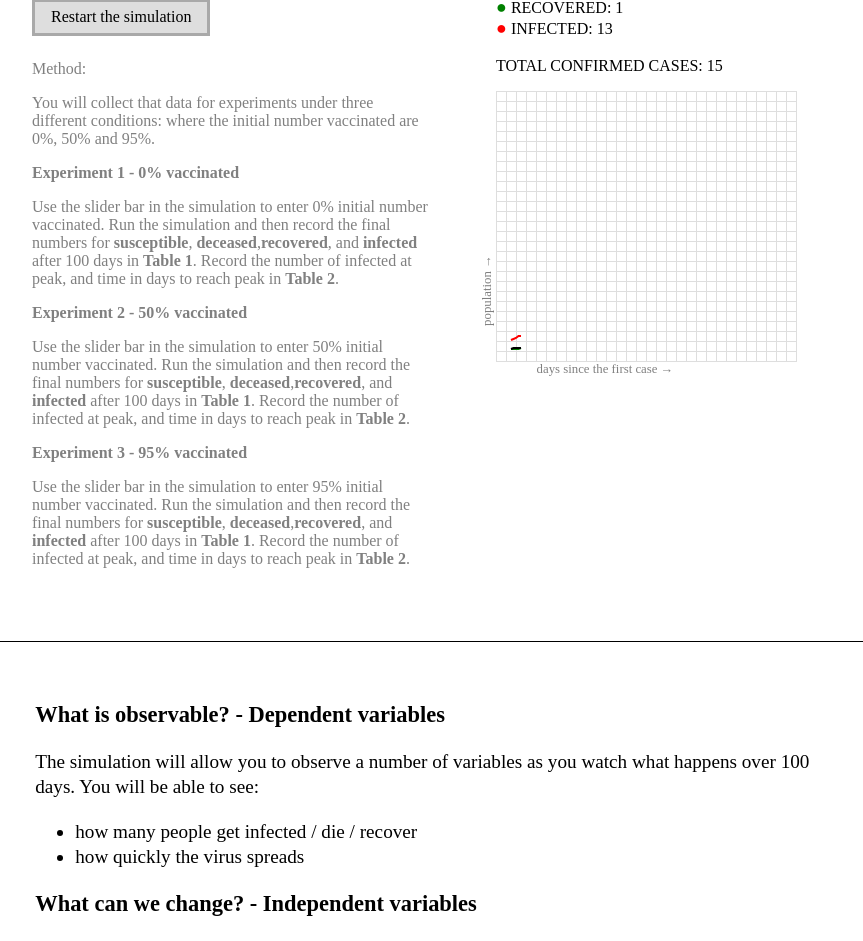
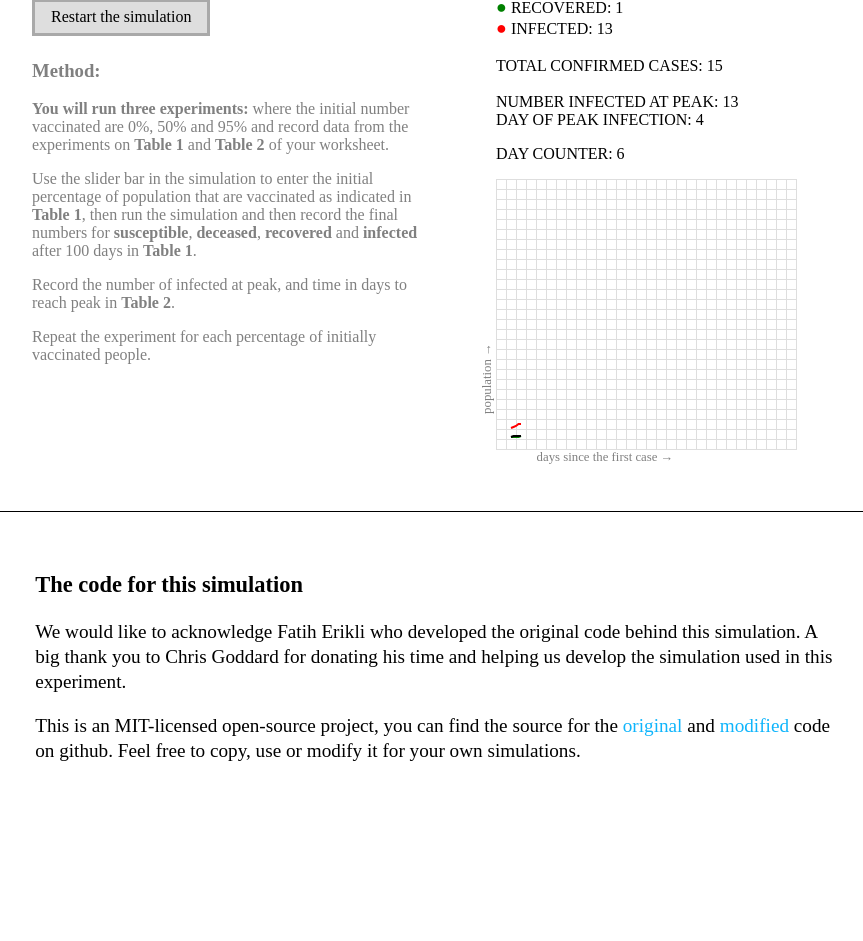
Before and after one commit to token-cjg/coronavirus-simulation, a React (Create React App) app: page / in a window 1280 px wide. Shown: the part 1007-1948 px from the top of the page, without its empty margins (224-1087 px from the left). After the commit the page ends 1887 px from the top, so only its background shows below. Built offline with nearby package versions, Linux system fonts and the light colour scheme; a web font is replaced by a local one.

Commit message:
Apply changes from teaching expert

```diff
--- a/src/App.js
+++ b/src/App.js
@@ -32,6 +32,8 @@ function App() {
   const [historicalRecoveredCount, setHistoricalRecoveredCount] = useState([]);
   const [historicalDeadCount, setHistoricalDeadCount] = useState([]);
   const [historicalVaccinatedCount, setHistoricalVaccinatedCount] = useState([]);
+  const [historicalMaxInfected, setHistoricalMaxInfected] = useState([]);
+  const [historicalDayMaxInfected, setHistoricalDayMaxInfected] = useState([]);
   const [loading, setLoading] = useState(true);
   let sirModelIterate
 
@@ -77,6 +79,10 @@ function App() {
         )
       );
     }
+    if (nodes.filter(({ state }) => state === SICK).length > historicalMaxInfected) {
+      setHistoricalMaxInfected([nodes.filter(({ state }) => state === SICK).length])
+      setHistoricalDayMaxInfected(simulationState.tick)
+    }
   }, 1000);
 
   useEffect(() => {
@@ -97,6 +103,8 @@ function App() {
     setNodes(nodes);
     setEdges(edges);
     setHistoricalDeadCount([]);
+    setHistoricalMaxInfected([]);
+    setHistoricalDayMaxInfected([]);
     setHistoricalRecoveredCount([]);
     setHistoricalSickCount([]);
     setHistoricalVaccinatedCount([]);
@@ -150,8 +158,14 @@ function App() {
             <br />
             <span class={styles.infectedCircle}></span> INFECTED: {nodes.filter(({ state }) => state === SICK).length} <br />
             <br />
-            TOTAL CONFIRMED CASES: {nodes.filter(({ state }) => state === SICK || state === DEAD || state === RECOVERED).length} <br />
+            TOTAL CONFIRMED CASES: {nodes.filter(({ state }) => state === SICK || state === DEAD || state === RECOVERED).length} <br /><br />
+            NUMBER INFECTED AT PEAK: {historicalMaxInfected} <br />
+            DAY OF PEAK INFECTION: {historicalDayMaxInfected+1} <br />
+           <p>
+           DAY COUNTER: {simulationState.tick+1} <br />
+           </p>
           </div>
+
           <LineChart
             width={300}
             height={270}
@@ -170,32 +184,11 @@ function App() {
             onRestartButtonClick={onRestartButtonClick}
           />
           <div className={styles.simulationInfo}>
-            Method:
-            <p>
-            You will collect that data for experiments under three different conditions:
-            where the initial number vaccinated are 0%, 50% and 95%.
-            </p>
-            <b>Experiment 1 - 0% vaccinated</b>
-            <p>
-            Use the slider bar in the simulation to enter 0% initial number vaccinated.
-            Run the simulation and then record the final numbers for <b>susceptible</b>,  <b>deceased</b>,
-            <b>recovered</b>, and <b>infected</b> after 100 days in <b>Table 1</b>.
-            Record the number of infected at peak, and time in days to reach peak in <b>Table 2</b>.
-            </p>
-            <b>Experiment 2 - 50% vaccinated</b>
-            <p>
-            Use the slider bar in the simulation to enter 50% initial number vaccinated.
-            Run the simulation and then record the final numbers for <b>susceptible</b>,  <b>deceased</b>,
-            <b>recovered</b>, and <b>infected</b> after 100 days in <b>Table 1</b>.
-            Record the number of infected at peak, and time in days to reach peak in <b>Table 2</b>.
-            </p>
-            <b>Experiment 3 - 95% vaccinated</b>
-            <p>
-            Use the slider bar in the simulation to enter 95% initial number vaccinated.
-            Run the simulation and then record the final numbers for <b>susceptible</b>,  <b>deceased</b>,
-            <b>recovered</b>, and <b>infected</b> after 100 days in <b>Table 1</b>.
-            Record the number of infected at peak, and time in days to reach peak in <b>Table 2</b>.
-            </p>
+            <h3> Method: </h3>
+            <p><b>You will run three experiments:</b> where the initial number vaccinated are 0%, 50% and 95% and record data from the experiments on <b>Table 1</b> and <b>Table 2</b> of your worksheet. </p>
+            <p> Use the slider bar in the simulation to enter the initial percentage of population that are vaccinated as indicated in <b>Table 1</b>, then run the simulation and then record the final numbers for <b>susceptible</b>,  <b>deceased</b>, <b>recovered</b> and <b>infected</b> after 100 days in <b>Table 1</b>. </p>
+            <p> Record the number of infected at peak, and time in days to reach peak in <b>Table 2</b>. </p>
+            <p> Repeat the experiment for each percentage of initially vaccinated people. </p>
           </div>
         </div>
 
@@ -210,38 +203,10 @@ function App() {
           data-ad-slot="8487596319"
         ></ins>
         <div className={styles.section}>
-
-
-
-
-
-
-          <h3>What is observable? - Dependent variables</h3>
-          <p>
-          The simulation will allow you to observe a number of variables as you
-          watch what happens over 100 days. You will be able to see:</p>
-          <ul>
-            <li>how many people get infected / die / recover</li>
-            <li>how quickly the virus spreads</li>
-          </ul>
-          <h3>What can we change? - Independent variables</h3>
-          <p>
-            You will be able to make changes to how many people are vaccinated
-            at the start of the experiment.
-          </p>
-          <h1>I would like to discover more</h1>
-          <p>
-            This is an MIT-licensed open-source project, you can find the source
-            code on github.
-          </p>
-          <p>
-            <a href="https://github.com/fatiherikli/coronavirus-simulation">
-              https://github.com/fatiherikli/coronavirus-simulation
-            </a>
-          </p>
-
-          <p style={{ marginBottom: "4em" }}>
-          </p>
+          <h3>The code for this simulation</h3>
+          <p>We would like to acknowledge Fatih Erikli who developed the original code behind this simulation. A big thank you to Chris Goddard for donating his time and helping us develop the simulation used in this experiment.</p>
+          <p>This is an MIT-licensed open-source project, you can find the source for the  <a href="https://github.com/fatiherikli/coronavirus-simulation"> original </a> and <a href="https://github.com/token-cjg/coronavirus-simulation"> modified </a> code on github. Feel free to copy, use or modify it for your own simulations.</p>
+          <p style={{ marginBottom: "4em" }}></p>
         </div>
       </div>
     </div>
```
